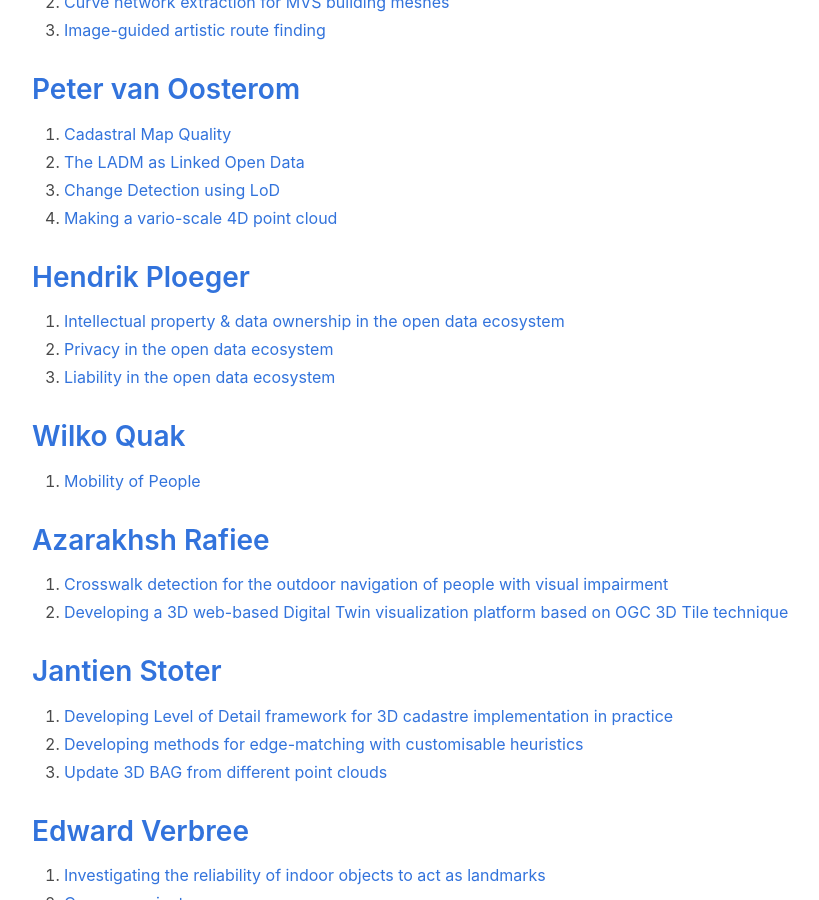
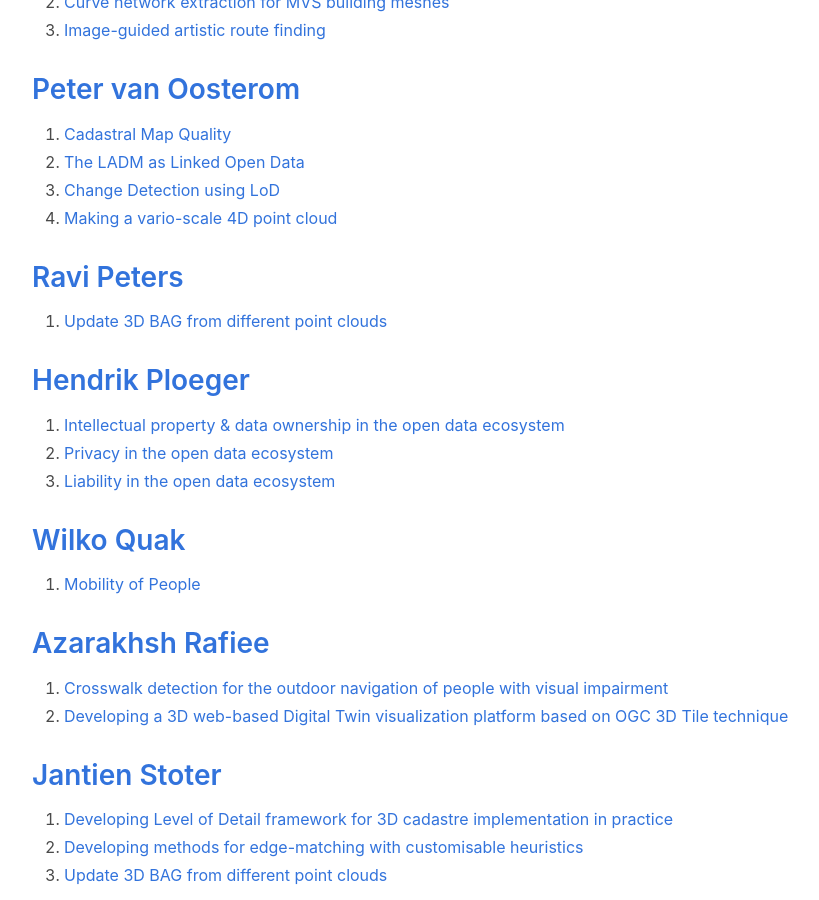
Before and after one commit to tudelft3d/geo2020, a Jekyll site: the page built from potentialtopics/index.md, in a window 1280 px wide and 900 px high, scrolled down 3093 px. Shown: the whole window, without its empty margins (32-851 px from the left). Built offline with Jekyll 4.4.1, drawn with Linux system fonts in a browser that asks for light colours; nearby versions of some CDN libraries.

Commit message:
added 3D bag updates

```diff
--- a/potentialtopics/index.md
+++ b/potentialtopics/index.md
@@ -109,6 +109,7 @@
 2. [Inferring the needed building permissions from a 3D building model](https://3d.bk.tudelft.nl/education/msctopics/#inferring-the-needed-building-permission-from-a-3d-building-model)
  -->
 
+
 ## [Peter van Oosterom](https://www.tudelft.nl/staff/p.j.m.vanoosterom/)
 1. [Cadastral Map Quality](https://wiki.tudelft.nl/bin/view/Organisation/OTB/GISt/MScThesisTopics#Cadastral_map_quality)
 2. [The LADM as Linked Open Data](https://wiki.tudelft.nl/bin/view/Organisation/OTB/GISt/MScThesisTopics#The_LADM_as_Linked_Open_Data.)
@@ -116,8 +117,10 @@
 4. [Making a vario-scale 4D point cloud](https://wiki.tudelft.nl/bin/view/Organisation/OTB/GISt/MScThesisTopics#Making_a_vario_45scale_4D_point_cloud)
 
 
-<!-- ## [Ravi Peters](https://3d.bk.tudelft.nl/rypeters)
-1. [Improving the automatic LoD2 building reconstruction from AHN3](https://3d.bk.tudelft.nl/education/msctopics/#improving-the-automatic-lod2-building-reconstruction-from-ahn3)
+## [Ravi Peters](https://3d.bk.tudelft.nl/rypeters)
+1. [Update 3D BAG from different point clouds](https://3d.bk.tudelft.nl/education/msctopics/#Update-3D-BAG-from-different-point-clouds)
+
+<!-- 1. [Improving the automatic LoD2 building reconstruction from AHN3](https://3d.bk.tudelft.nl/education/msctopics/#improving-the-automatic-lod2-building-reconstruction-from-ahn3)
 2. [Point cloud normal estimation based on the 3D medial axis transform](https://3d.bk.tudelft.nl/education/msctopics/#point-cloud-normal-estimation-based-on-the-3d-medial-axis-transform) -->
 
 
```
